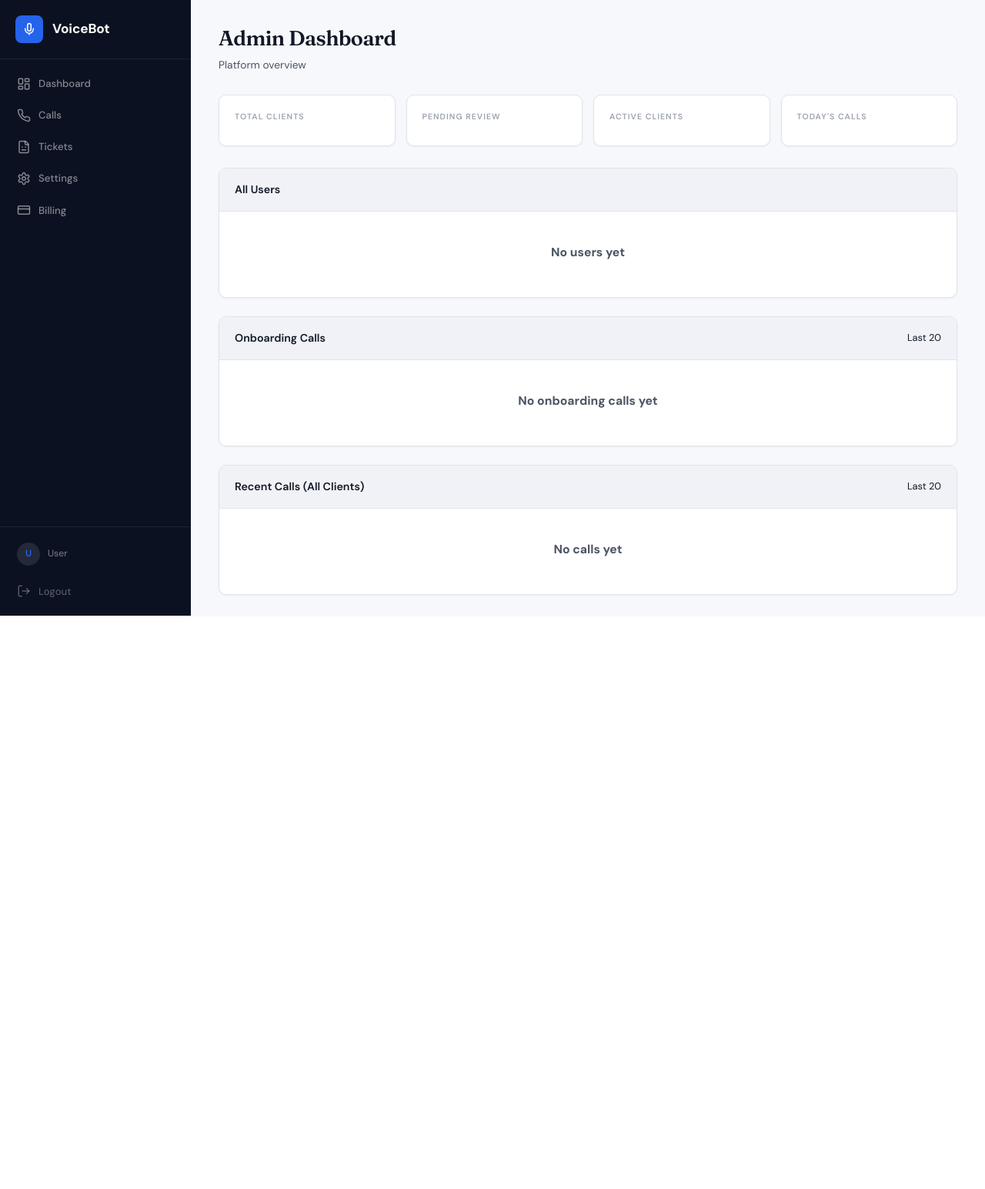
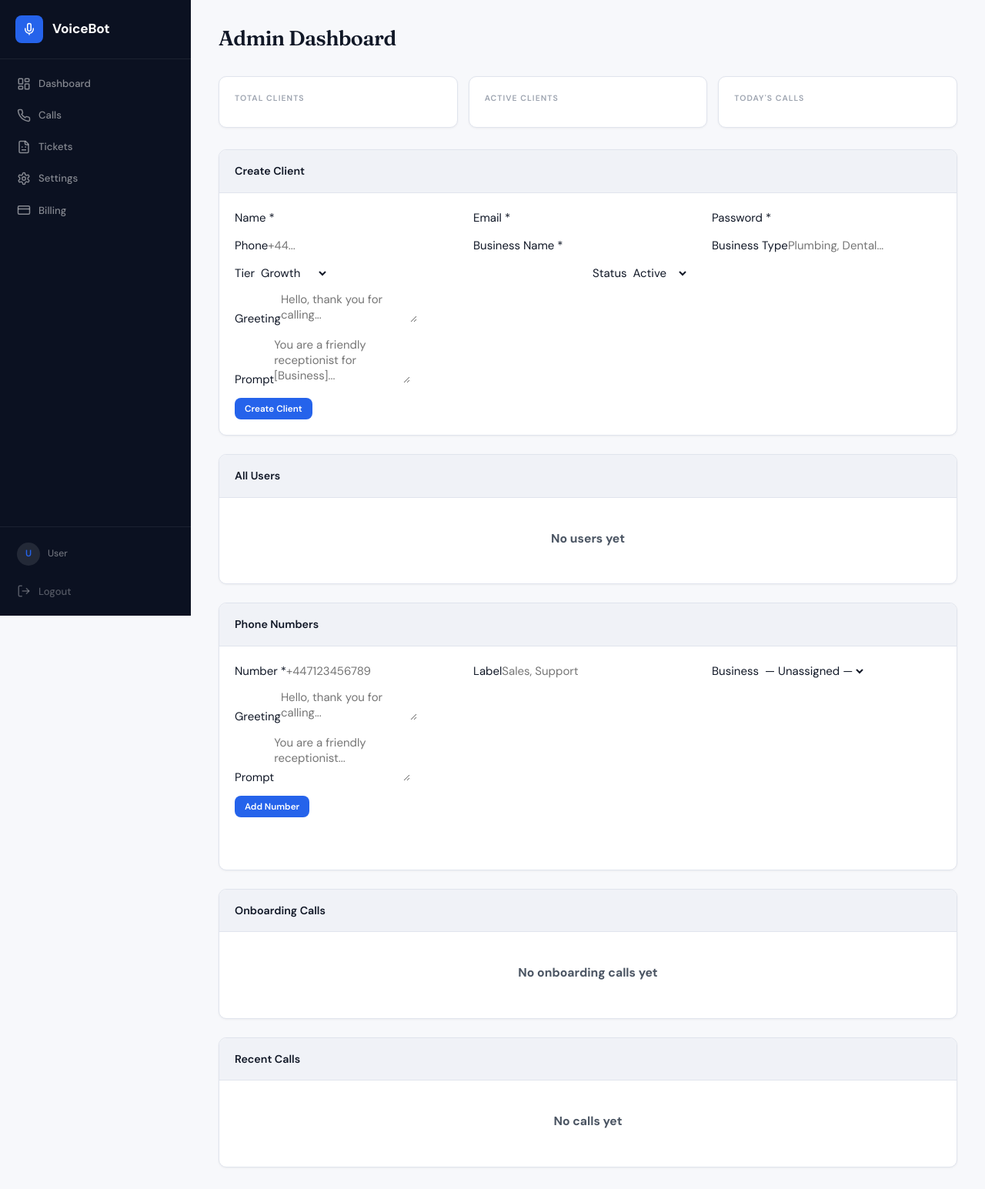
Before and after one commit to kanchang12/receptionistserviceleeds, a Flask app: template templates/admin/dashboard.html in a window 1280 px wide. Shown: the whole page at 77% size. Before the commit the page ends 800 px from the top, so only its background shows below. Run offline with Flask 3, Linux system fonts and the light colour scheme; the template is opened without the code that fills it, so the values that code supplies are empty; some libraries are stand-ins or nearby versions.

Commit message:
Update dashboard.html

```diff
--- a/templates/admin/dashboard.html
+++ b/templates/admin/dashboard.html
@@ -3,7 +3,6 @@
 {% block content %}
 <div class="page-header">
     <h1>Admin Dashboard</h1>
-    <p>Platform overview</p>
 </div>
 
 <div class="stats-grid">
@@ -12,16 +11,42 @@
         <div class="stat-value accent">{{ total_clients }}</div>
     </div>
     <div class="stat-card">
-        <div class="stat-label">Pending Review</div>
-        <div class="stat-value" style="color:var(--orange);">{{ pending_count }}</div>
-    </div>
-    <div class="stat-card">
         <div class="stat-label">Active Clients</div>
         <div class="stat-value green">{{ active_count }}</div>
     </div>
     <div class="stat-card">
         <div class="stat-label">Today's Calls</div>
         <div class="stat-value blue">{{ today_calls }}</div>
+    </div>
+</div>
+
+<!-- CREATE CLIENT -->
+<div class="card" style="margin-bottom:24px;">
+    <div class="card-header"><h3>Create Client</h3></div>
+    <div class="card-body">
+        <form method="POST" action="{{ url_for('admin_create_client') }}">
+            <div style="display:grid;grid-template-columns:1fr 1fr 1fr;gap:12px;">
+                <div class="form-group" style="margin:0;"><label>Name *</label><input type="text" name="name" class="form-control" required></div>
+                <div class="form-group" style="margin:0;"><label>Email *</label><input type="email" name="email" class="form-control" required></div>
+                <div class="form-group" style="margin:0;"><label>Password *</label><input type="text" name="password" class="form-control" required></div>
+            </div>
+            <div style="display:grid;grid-template-columns:1fr 1fr 1fr;gap:12px;margin-top:12px;">
+                <div class="form-group" style="margin:0;"><label>Phone</label><input type="tel" name="phone" class="form-control" placeholder="+44..."></div>
+                <div class="form-group" style="margin:0;"><label>Business Name *</label><input type="text" name="business_name" class="form-control" required></div>
+                <div class="form-group" style="margin:0;"><label>Business Type</label><input type="text" name="business_type" class="form-control" placeholder="Plumbing, Dental..."></div>
+            </div>
+            <div style="display:grid;grid-template-columns:1fr 1fr;gap:12px;margin-top:12px;">
+                <div class="form-group" style="margin:0;"><label>Tier</label>
+                    <select name="tier" class="form-control"><option value="starter">Starter</option><option value="growth" selected>Growth</option><option value="enterprise">Enterprise</option></select>
+                </div>
+                <div class="form-group" style="margin:0;"><label>Status</label>
+                    <select name="status" class="form-control"><option value="active" selected>Active</option><option value="pending">Pending</option></select>
+                </div>
+            </div>
+            <div class="form-group" style="margin:12px 0 0;"><label>Greeting</label><textarea name="greeting" class="form-control" rows="2" placeholder="Hello, thank you for calling..."></textarea></div>
+            <div class="form-group" style="margin:12px 0 0;"><label>Prompt</label><textarea name="agent_personality" class="form-control" rows="3" placeholder="You are a friendly receptionist for [Business]..."></textarea></div>
+            <button type="submit" class="btn btn-primary btn-sm" style="margin-top:12px;">Create Client</button>
+        </form>
     </div>
 </div>
 
@@ -42,14 +67,10 @@
                 <td style="font-size:0.85rem;">{{ u.created_at.strftime('%d %b %H:%M') if u.created_at else '-' }}</td>
                 <td style="display:flex;gap:6px;">
                     {% if u.role == 'client' and u.status != 'active' %}
-                    <form method="POST" action="{{ url_for('admin_activate_client', user_id=u.id) }}">
-                        <button class="btn btn-sm btn-primary">Activate</button>
-                    </form>
+                    <form method="POST" action="{{ url_for('admin_activate_client', user_id=u.id) }}"><button class="btn btn-sm btn-primary">Activate</button></form>
                     {% endif %}
                     {% if u.role == 'client' and u.status == 'active' %}
-                    <form method="POST" action="{{ url_for('admin_suspend_client', user_id=u.id) }}">
-                        <button class="btn btn-sm" style="background:#ef4444;color:#fff;">Suspend</button>
-                    </form>
+                    <form method="POST" action="{{ url_for('admin_suspend_client', user_id=u.id) }}"><button class="btn btn-sm" style="background:#ef4444;color:#fff;">Suspend</button></form>
                     {% endif %}
                 </td>
             </tr>
@@ -62,40 +83,49 @@
     </div>
 </div>
 
-<!-- PENDING CLIENTS -->
-{% if pending_clients %}
+<!-- PHONE NUMBERS -->
 <div class="card" style="margin-bottom:24px;">
-    <div class="card-header"><h3>Pending Clients</h3></div>
-    <div class="card-body no-pad">
+    <div class="card-header"><h3>Phone Numbers</h3></div>
+    <div class="card-body">
+        <form method="POST" action="{{ url_for('admin_add_number') }}" style="margin-bottom:24px;padding-bottom:24px;border-bottom:1px solid var(--border-color);">
+            <div style="display:grid;grid-template-columns:1fr 1fr 1fr;gap:12px;">
+                <div class="form-group" style="margin:0;"><label>Number *</label><input type="text" name="number" class="form-control" placeholder="+447123456789" required></div>
+                <div class="form-group" style="margin:0;"><label>Label</label><input type="text" name="label" class="form-control" placeholder="Sales, Support"></div>
+                <div class="form-group" style="margin:0;"><label>Business</label>
+                    <select name="business_id" class="form-control"><option value="">— Unassigned —</option>{% for b in businesses %}<option value="{{ b.id }}">{{ b.name }}</option>{% endfor %}</select>
+                </div>
+            </div>
+            <div class="form-group" style="margin:12px 0 0;"><label>Greeting</label><textarea name="greeting" class="form-control" rows="2" placeholder="Hello, thank you for calling..."></textarea></div>
+            <div class="form-group" style="margin:12px 0 0;"><label>Prompt</label><textarea name="agent_personality" class="form-control" rows="3" placeholder="You are a friendly receptionist..."></textarea></div>
+            <button type="submit" class="btn btn-primary btn-sm" style="margin-top:12px;">Add Number</button>
+        </form>
+        {% if phone_numbers %}
         <table class="data-table">
-            <thead><tr><th>Name</th><th>Email</th><th>Business</th><th>Type</th><th>Status</th><th>Actions</th></tr></thead>
+            <thead><tr><th>Number</th><th>Label</th><th>Business</th><th>Greeting</th><th>Prompt</th><th>Actions</th></tr></thead>
             <tbody>
-            {% for c in pending_clients %}
+            {% for n in phone_numbers %}
             <tr>
-                <td>{{ c.name }}</td>
-                <td style="font-size:0.85rem;">{{ c.email }}</td>
-                <td>{{ c.business_name or '-' }}</td>
-                <td><span class="badge badge-neutral">{{ c.business_type or '-' }}</span></td>
-                <td><span class="badge badge-{{ c.status }}">{{ c.status }}</span></td>
-                <td style="display:flex;gap:6px;">
-                    <form method="POST" action="{{ url_for('admin_activate_client', user_id=c.id) }}">
-                        <button class="btn btn-sm btn-primary">Activate</button>
+                <td style="font-family:var(--font-mono);font-size:0.85rem;">{{ n.number }}</td>
+                <td>{{ n.label or '—' }}</td>
+                <td>{{ n.business_name or '—' }}</td>
+                <td style="font-size:0.75rem;max-width:150px;overflow:hidden;text-overflow:ellipsis;white-space:nowrap;">{{ n.greeting or '—' }}</td>
+                <td style="font-size:0.75rem;max-width:150px;overflow:hidden;text-overflow:ellipsis;white-space:nowrap;">{{ n.agent_personality or '—' }}</td>
+                <td>
+                    <form method="POST" action="{{ url_for('admin_delete_number', number_id=n.id) }}" onsubmit="return confirm('Delete?')" style="display:inline;">
+                        <button class="btn btn-sm" style="background:#ef4444;color:#fff;">Delete</button>
                     </form>
                 </td>
             </tr>
             {% endfor %}
             </tbody>
         </table>
+        {% endif %}
     </div>
 </div>
-{% endif %}
 
 <!-- ONBOARDING CALLS -->
 <div class="card" style="margin-bottom:24px;">
-    <div class="card-header">
-        <h3>Onboarding Calls</h3>
-        <span style="color:var(--text-muted);font-size:0.85rem;">Last 20</span>
-    </div>
+    <div class="card-header"><h3>Onboarding Calls</h3></div>
     <div class="card-body no-pad">
         {% if onboarding_calls %}
         <table class="data-table">
@@ -119,12 +149,9 @@
     </div>
 </div>
 
-<!-- RECENT INCOMING CALLS -->
+<!-- RECENT CALLS -->
 <div class="card">
-    <div class="card-header">
-        <h3>Recent Calls (All Clients)</h3>
-        <span style="color:var(--text-muted);font-size:0.85rem;">Last 20</span>
-    </div>
+    <div class="card-header"><h3>Recent Calls</h3></div>
     <div class="card-body no-pad">
         {% if recent_calls %}
         <table class="data-table">
```
